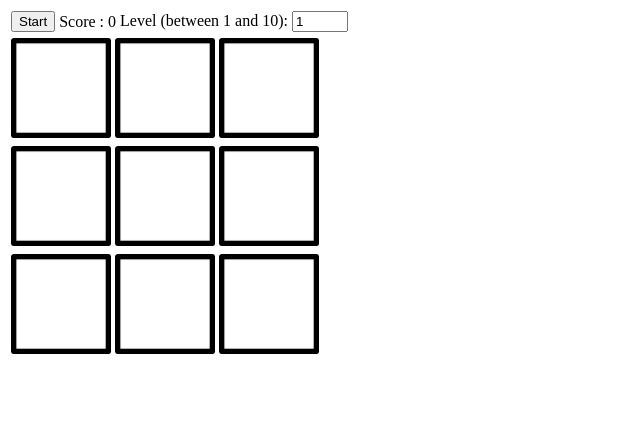
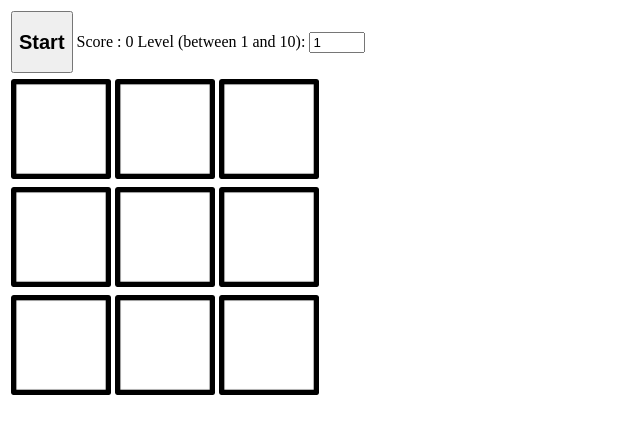
Before and after one commit to oprasad/oprasad.github.io, a plain HTML site: page catch the dog/index.html in a window 1280 px wide. Shown: the whole page, without its empty margins (0-640 px from the left). Drawn offline with Linux system fonts and the light colour scheme.

Commit message:
Update index.html

```diff
--- a/catch the dog/index.html
+++ b/catch the dog/index.html
@@ -3,7 +3,7 @@
 
 </head>
 <Body onload="create()">
-    <table><tr><td><button onclick="start()"> Start </button></td>
+    <table><tr><td><button onclick="start()"> <H2>Start<H2> </button></td>
                <td>Score  : <label id="score"> 0 </label> </td>
                <td>Level (between 1 and 10):
                     <input type="number" id="level" value = "1", min="1" max="10"
```
